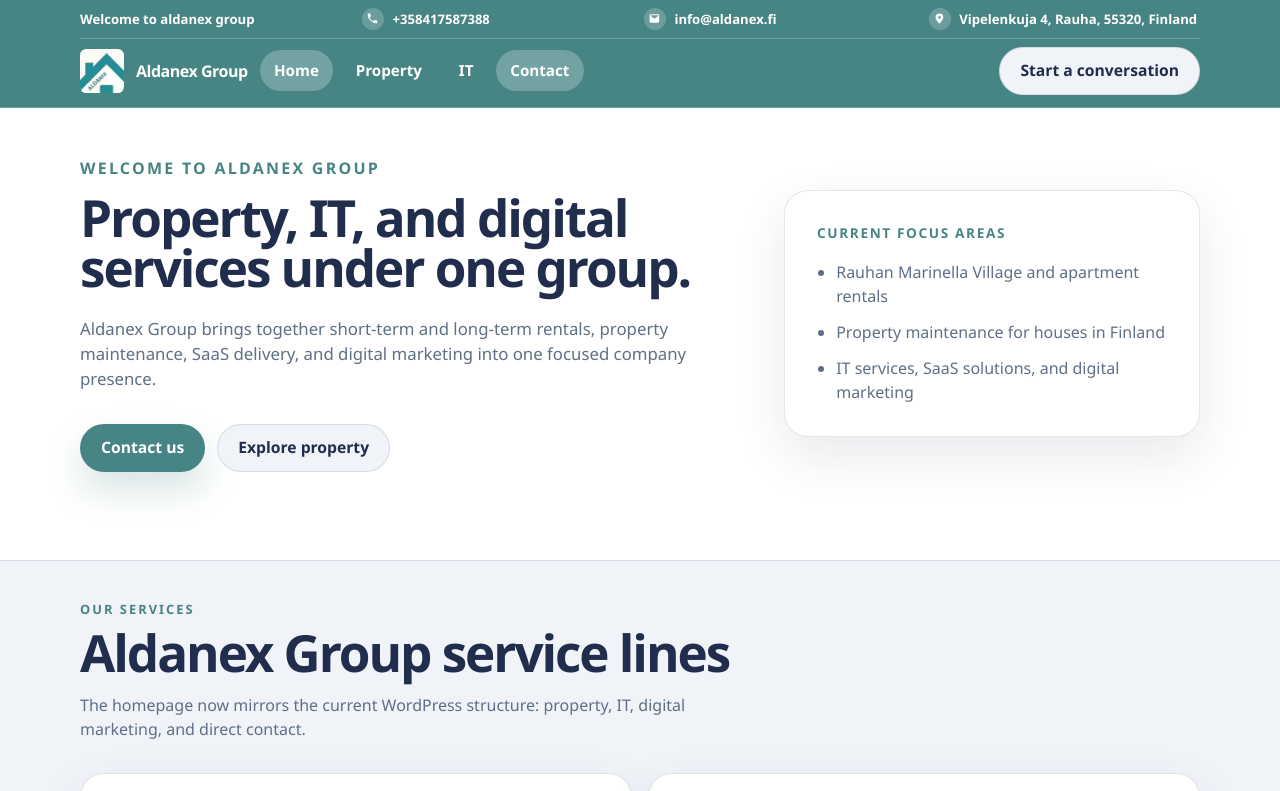
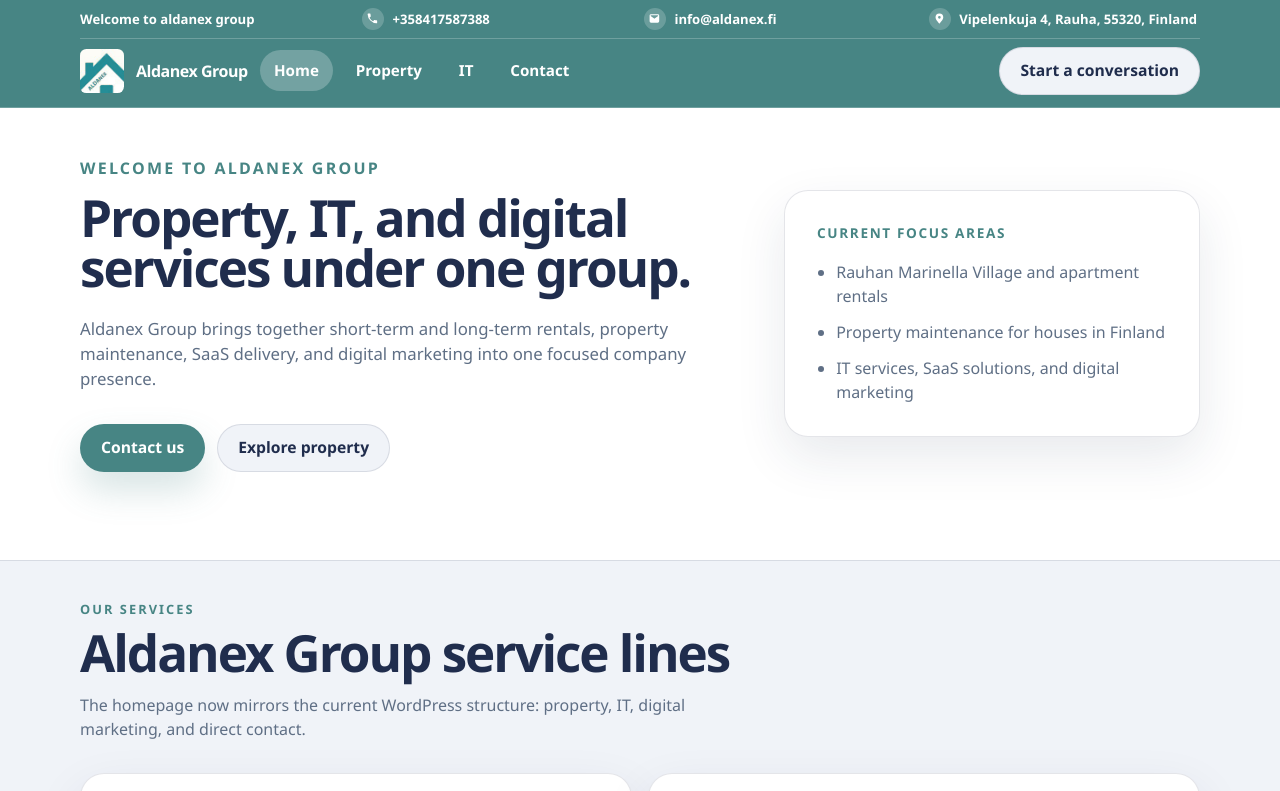
Before and after one commit to d-m-g/aldanex-site, a Next.js app: page / in a window 1280 px wide. Shown: the top 791 px of the page. Built offline with nearby package versions, Linux system fonts and the light colour scheme.

Commit message:
Fix header

```diff
--- a/src/components/SiteHeader.jsx
+++ b/src/components/SiteHeader.jsx
@@ -23,7 +23,7 @@
     }
 
     if (href === "/#contact") {
-      return pathname === "/";
+      return false;
     }
 
     return pathname === href;
```
